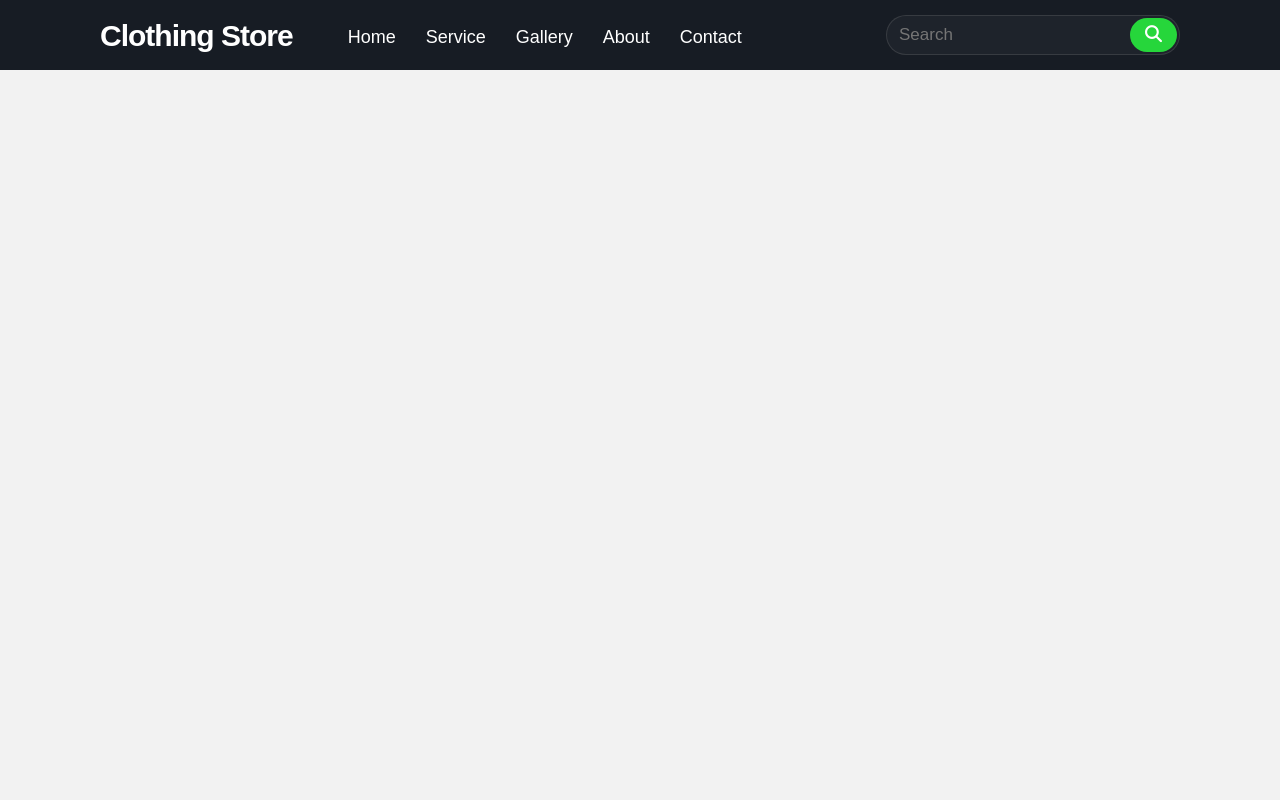
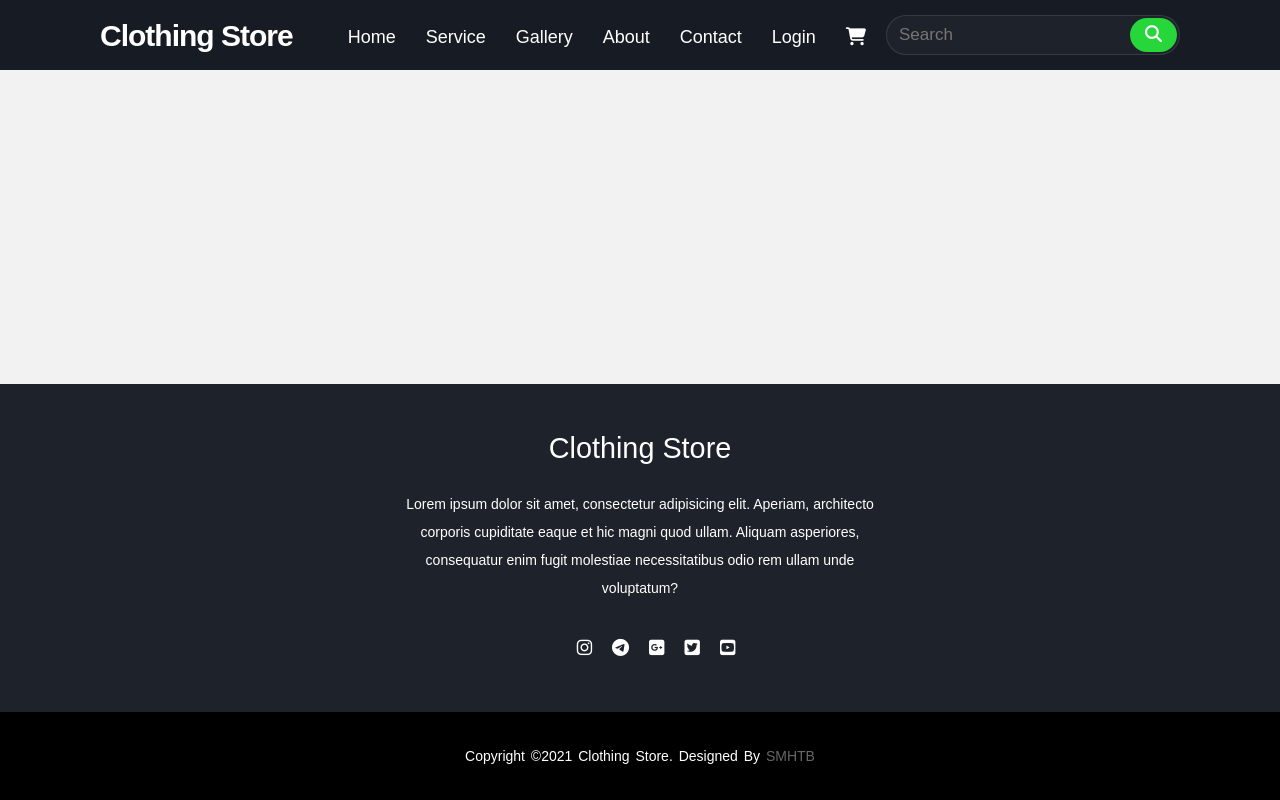
Before and after one commit to smhtbtb/Maktab_52_Django_Clothing_Store, a Django app: page /core/base/ in a window 1280 px wide. Run offline with Django 3.2, Linux system fonts and the light colour scheme; some libraries are stand-ins or nearby versions.

Commit message:
Base Template almost DONE

```diff
--- a/Maktab_52_Django_Clothing_Store/static/core_st/base.css
+++ b/Maktab_52_Django_Clothing_Store/static/core_st/base.css
@@ -16,6 +16,12 @@ body{
     background: #f2f2f2;
 
 }
+
+
+
+
+/*_________________________________________________________________________________________________*/
+/*header*/
 
 nav{
     background: #171c24;
@@ -217,3 +223,98 @@ nav .menu-icon i, nav .cancel-icon, nav .search-icon {
         font-size: 16px;
     }
 }
+
+/*end header*/
+
+/*_____________________________________________________________________________________________________________*/
+
+/*footer*/
+
+footer{
+    position: absolute;
+    bottom: 0;
+    right: 0;
+    left: 0;
+    background: #1e232b;
+    height: auto;
+    width: 100vw;
+    padding-top: 40px;
+    color: #ffffff;
+}
+
+.footer-content{
+    display: flex;
+    align-items: center;
+    justify-content: center;
+    flex-direction: column;
+    text-align: center;
+}
+
+.footer-content h3{
+    font-size: 1.8rem;
+    font-weight: 400;
+    text-transform: capitalize;
+    line-height: 3rem;
+}
+
+.footer-content p{
+    max-width: 500px;
+    margin: 10px auto;
+    line-height: 28px;
+    font-size: 14px;
+}
+
+.socials{
+    list-style: none;
+    display: flex;
+    align-items: center;
+    justify-content: center;
+    margin: 1rem 0 3rem 0;
+}
+
+.socials li{
+    margin: 0 10px;
+}
+
+.socials a{
+    text-decoration: none;
+    color: #ffffff;
+}
+
+.socials a i{
+    font-size: 1.1rem;
+    transition: color .4s ease;
+}
+
+.socials a:hover i{
+    color: #26d63b;
+}
+
+.footer-bottom{
+    background: #000000;
+    width: 100vw;
+    padding: 20px 0;
+    text-align: center;
+}
+
+.footer-bottom p{
+    font-size: 14px;
+    word-spacing: 2px;
+    text-transform: capitalize;
+}
+
+.footer-bottom span{
+    text-transform: uppercase;
+    opacity: .4;
+    font-weight: 200;
+}
+
+
+
+
+
+
+
+
+
+/*end footer*/
--- a/Maktab_52_Django_Clothing_Store/templates/base_temp/base.html
+++ b/Maktab_52_Django_Clothing_Store/templates/base_temp/base.html
@@ -43,19 +43,22 @@
 
 <!-- Container -->
 <div>
+    <header>
         <nav>
             <div class="menu-icon">
                 <i class="fa fa-bars"></i>
             </div>
 
-        <div class="logo">Clothing Store</div>
+            <div class="logo">{% trans 'Clothing Store' %}</div>
 
             <div class="nav-items">
-            <li><a href="#">Home</a></li>
-            <li><a href="#">Service</a></li>
-            <li><a href="#">Gallery</a></li>
-            <li><a href="#">About</a></li>
-            <li><a href="#">Contact</a></li>
+                <li><a href="#">{% trans 'Home' %}</a></li>
+                <li><a href="#">{% trans 'Service' %}</a></li>
+                <li><a href="#">{% trans 'Gallery' %}</a></li>
+                <li><a href="#">{% trans 'About' %}</a></li>
+                <li><a href="#">{% trans 'Contact' %}</a></li>
+                <li><a href="#">{% trans 'Login' %}</a></li>
+                <li><a href="#"><i class="fa fa-shopping-cart"></i></a></li>
             </div>
 
             <div class="search-icon">
@@ -73,6 +76,46 @@
 
 
         </nav>
+    </header>
+
+
+    <div class="container">
+
+        {% block section1 %}
+        {% endblock %}
+
+        {% block section2 %}
+        {% endblock %}
+
+        {% block section3 %}
+        {% endblock %}
+
+
+    </div>
+
+
+    <footer>
+        <div class="footer-content">
+            <h3>Clothing Store</h3>
+            <p>Lorem ipsum dolor sit amet, consectetur adipisicing elit. Aperiam, architecto corporis cupiditate eaque
+                et hic magni quod ullam. Aliquam asperiores, consequatur enim fugit molestiae necessitatibus odio rem
+                ullam unde voluptatum?</p>
+            <ul class="socials">
+                <li><a href="#"><i class="fa fa-instagram"></i></a></li>
+                <li><a href="#"><i class="fa fa-telegram"></i></a></li>
+                <li><a href="#"><i class="fa fa-google-plus-square"></i></a></li>
+                <li><a href="#"><i class="fa fa-twitter-square"></i></a></li>
+                <li><a href="#"><i class="fa fa-youtube-square"></i></a></li>
+            </ul>
+            <div class="footer-bottom">
+                <p>copyright &copy;2021 Clothing Store. designed by <span>smhtb</span></p>
+            </div>
+        </div>
+    </footer>
+
+
+</div>
+<!-- END Container -->
 
 
 <script>
@@ -102,9 +145,5 @@
 
 
 </script>
-</div>
-
-
-<!-- END Container -->
 </body>
 </html>
```
Lines whose indentation alone changed are shown as unchanged.
